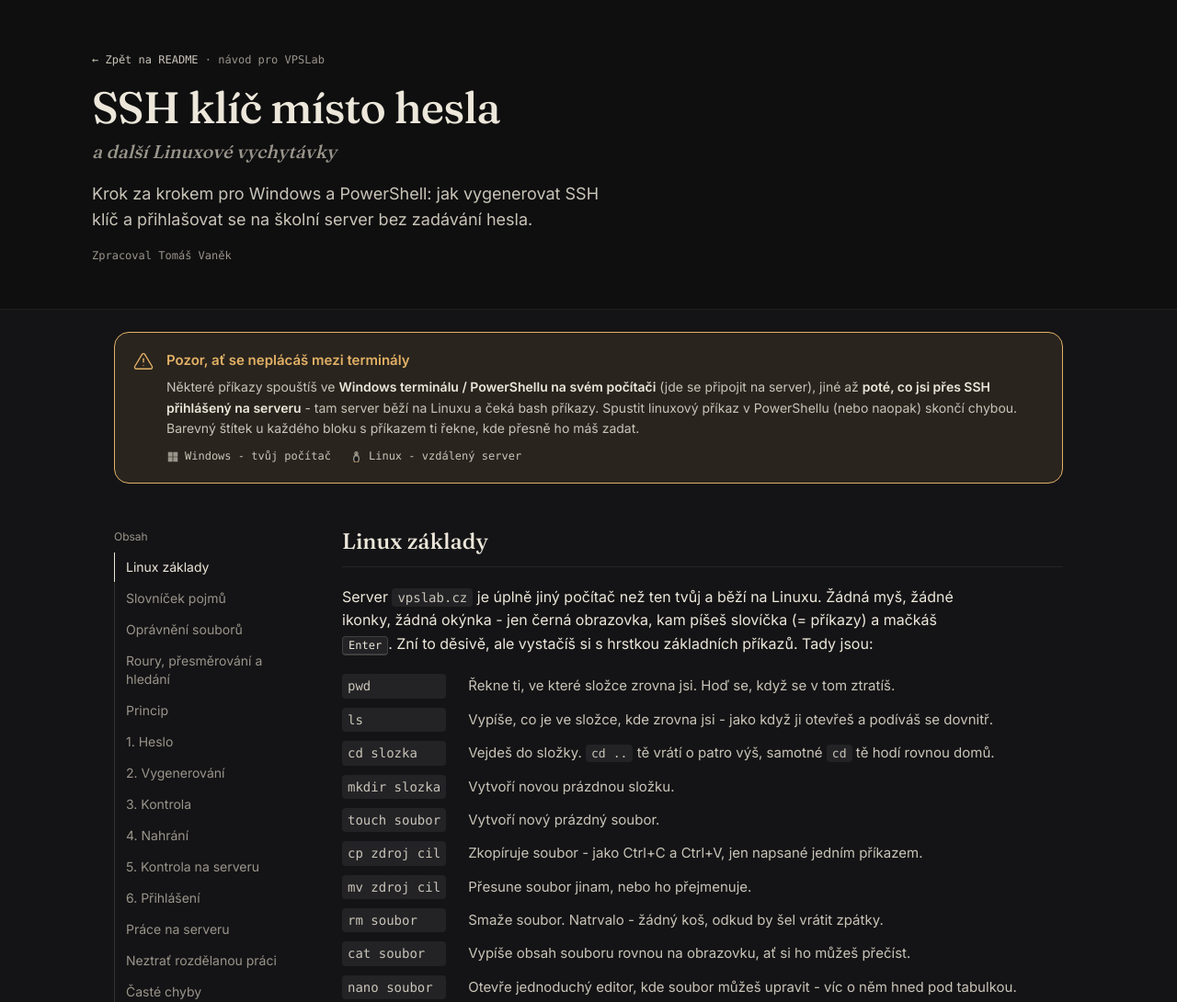
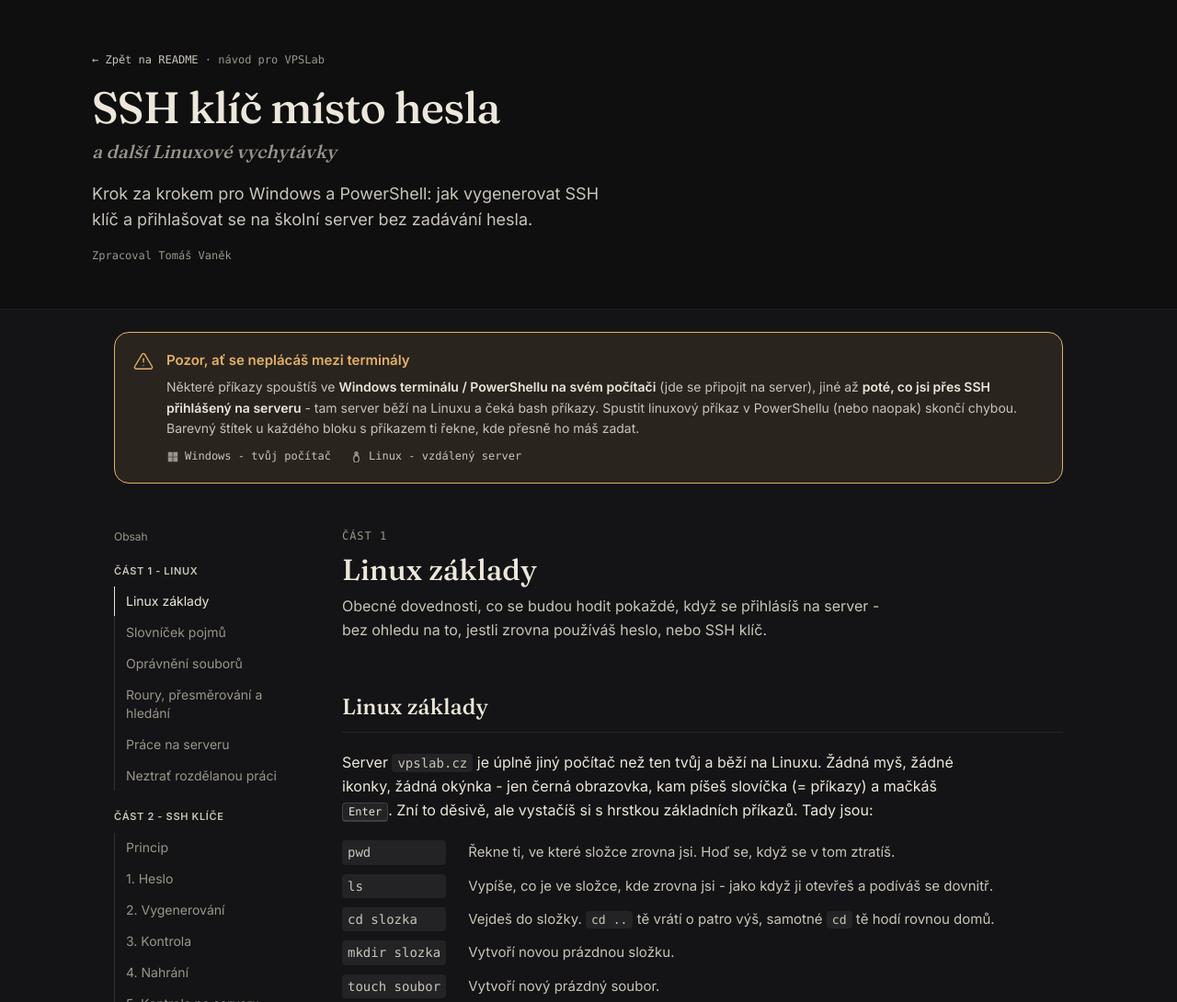
Before and after one commit to tomandesMSH/Readme-4-VPSLab, a plain HTML site: page SSHKeys.html in a window 1280 px wide. Shown: the top 1090 px of the page at 92% size. Drawn offline with Linux system fonts and the light colour scheme.

Commit message:
Split SSHKeys.html content into Linux and SSH-keys parts
Regroups the table of contents into "Část 1 - Linux" and "Část 2 - SSH
klíče", moves "Práce na serveru" and tmux into the Linux cluster so all
general Linux sections sit together before the SSH key walkthrough,
and adds a visual part-divider between the two.

```diff
--- a/SSHKeys.css
+++ b/SSHKeys.css
@@ -149,6 +149,15 @@
     color:var(--muted);
     margin:0 0 8px;
   }
+  nav.toc .toc-group{
+    font-size:11px;
+    font-weight:600;
+    letter-spacing:0.06em;
+    text-transform:uppercase;
+    color:var(--text-soft);
+    margin:20px 0 8px;
+  }
+  nav.toc .toc-group:first-of-type{margin-top:0;}
   nav.toc ol{
     list-style:none;
     margin:0;
@@ -184,6 +193,30 @@
 
   section{margin-top:56px; scroll-margin-top:24px;}
   section:first-child{margin-top:0;}
+
+  /* ---------- part dividers (Linux / SSH klíče) ---------- */
+  .part-divider{
+    margin-top:64px;
+    padding-top:40px;
+    border-top:2px solid var(--line-strong);
+    scroll-margin-top:24px;
+  }
+  .part-divider:first-child{margin-top:0; padding-top:0; border-top:none;}
+  .part-divider .part-label{
+    font-family:var(--mono);
+    font-size:12px;
+    letter-spacing:0.08em;
+    text-transform:uppercase;
+    color:var(--muted);
+    margin:0 0 8px;
+  }
+  .part-divider h2{
+    font-size:32px;
+    line-height:1.2;
+    margin:0 0 8px;
+  }
+  .part-divider p{color:var(--text-soft); margin:0; max-width:60ch;}
+
   section h2{
     font-size:24px;
     line-height:1.25;
--- a/SSHKeys.html
+++ b/SSHKeys.html
@@ -43,11 +43,17 @@
 <div class="shell">
   <nav class="toc" aria-label="Obsah">
     <p class="toc-label">Obsah</p>
+    <p class="toc-group">Část 1 - Linux</p>
     <ol>
       <li><a href="#linux-zaklady">Linux základy</a></li>
       <li><a href="#slovnicek">Slovníček pojmů</a></li>
       <li><a href="#opravneni">Oprávnění souborů</a></li>
       <li><a href="#bash-triky">Roury, přesměrování a hledání</a></li>
+      <li><a href="#sprava-serveru">Práce na serveru</a></li>
+      <li><a href="#tmux">Neztrať rozdělanou práci</a></li>
+    </ol>
+    <p class="toc-group">Část 2 - SSH klíče</p>
+    <ol>
       <li><a href="#princip">Princip</a></li>
       <li><a href="#krok1">1. Heslo</a></li>
       <li><a href="#krok2">2. Vygenerování</a></li>
@@ -55,8 +61,6 @@
       <li><a href="#krok4">4. Nahrání</a></li>
       <li><a href="#krok5">5. Kontrola na serveru</a></li>
       <li><a href="#krok6">6. Přihlášení</a></li>
-      <li><a href="#sprava-serveru">Práce na serveru</a></li>
-      <li><a href="#tmux">Neztrať rozdělanou práci</a></li>
       <li><a href="#chyby">Časté chyby</a></li>
       <li><a href="#bonus">Bonus</a></li>
       <li><a href="#cviceni">Vyzkoušej si sám</a></li>
@@ -65,6 +69,12 @@
   </nav>
 
   <main>
+
+    <div class="part-divider">
+      <p class="part-label">Část 1</p>
+      <h2>Linux základy</h2>
+      <p>Obecné dovednosti, co se budou hodit pokaždé, když se přihlásíš na server - bez ohledu na to, jestli zrovna používáš heslo, nebo SSH klíč.</p>
+    </div>
 
     <section id="linux-zaklady">
       <h2>Linux základy</h2>
@@ -159,6 +169,43 @@
 
       <div class="callout"><strong>Příklad:</strong> chceš zkontrolovat, jestli je tvůj klíč v <code class="path">authorized_keys</code>, ale soubor je dlouhý? Spoj <code class="path">cat</code> s <code class="path">grep</code> přes rouru: <code class="path">cat ~/.ssh/authorized_keys | grep jmeno.prijmeni</code> vypíše jen řádek, co obsahuje tvoje jméno.</div>
     </section>
+
+    <section id="sprava-serveru">
+      <h2>Práce na serveru</h2>
+      <p>Jsi přihlášený a vše funguje - co dál? Pár příkazů, co se hodí, až budeš na serveru něco spravovat nebo instalovat.</p>
+      <div class="cmd-table">
+        <code class="path">df -h</code><span>Kolik místa zbývá na disku (<code class="path">-h</code> = čitelně, v GB místo bajtů).</span>
+        <code class="path">du -sh *</code><span>Kolik místa zabírá každá položka v aktuální složce.</span>
+        <code class="path">ps aux</code><span>Vypíše všechny spuštěné procesy (programy) na serveru.</span>
+        <code class="path">top</code><span>Živý přehled toho, co běží a kolik to zabírá výkonu. Zavřeš klávesou <kbd>Q</kbd>.</span>
+        <code class="path">sudo apt update</code><span>Stáhne seznam dostupných balíčků. Spouštěj vždy před instalací.</span>
+        <code class="path">sudo apt install balicek</code><span>Nainstaluje balíček (program) pod daným jménem.</span>
+        <code class="path">systemctl status sluzba</code><span>Zobrazí, jestli nějaká služba běží - stejný trik pak použiješ u <code class="path">ssh</code> v kroku 5.</span>
+        <code class="path">sudo systemctl restart sluzba</code><span>Restartuje službu, třeba po změně nastavení.</span>
+      </div>
+      <p class="aside">Příkaz <code class="path">apt</code> funguje na distribucích jako Ubuntu/Debian (tedy i na VPSLabu) - na jiném Linuxu by se jmenoval jinak.</p>
+    </section>
+
+    <section id="tmux">
+      <h2>Neztrať rozdělanou práci</h2>
+      <p>SSH spojení se může kdykoliv přerušit - zavřeš notebook, vypadne wifi, usneš. A s ním umře i cokoliv, co jsi na serveru zrovna spustil. Třeba si zkusíš pustit vlastní webový server ve složce <code class="path">~/web</code> (viz Bonus v další části) a chceš, aby běžel dál, i když se odpojíš. Přesně na to je <code class="path">tmux</code>.</p>
+
+      <div class="cmd-table">
+        <code class="path">tmux</code><span>Spustí novou „virtuální obrazovku", která přežije i odpojení.</span>
+        <span><kbd>Ctrl+B</kbd> <kbd>D</kbd></span><span>Odpojí se od session (detach) - ta běží dál na pozadí.</span>
+        <code class="path">tmux attach</code><span>Znovu se připojí k poslední rozdělané session.</span>
+        <code class="path">tmux ls</code><span>Vypíše, jaké session zrovna běží.</span>
+        <code class="path">exit</code><span>Spuštěné uvnitř tmuxu session úplně ukončí.</span>
+      </div>
+
+      <div class="callout"><strong>Příklad:</strong> na serveru spustíš přes <code class="path">tmux</code> příkaz, co má běžet dlouho (třeba webový server). Odpojíš se klávesami <kbd>Ctrl+B</kbd> <kbd>D</kbd>, zavřeš notebook - a příkaz běží dál. Až se zas přihlásíš, napíšeš <code class="path">tmux attach</code> a uvidíš ho přesně tam, kde jsi skončil.</div>
+    </section>
+
+    <div class="part-divider">
+      <p class="part-label">Část 2</p>
+      <h2>SSH klíče</h2>
+      <p>Teď, když umíš základy Linuxu, se pustíme do hlavního tématu návodu - jak se na server přihlásit bez hesla.</p>
+    </div>
 
     <section id="princip">
       <h2>Princip</h2>
@@ -370,37 +417,6 @@ The key's randomart image is:
       </div>
     </section>
 
-    <section id="sprava-serveru">
-      <h2>Práce na serveru</h2>
-      <p>Jsi přihlášený a vše funguje - co dál? Pár příkazů, co se hodí, až budeš na serveru něco spravovat nebo instalovat.</p>
-      <div class="cmd-table">
-        <code class="path">df -h</code><span>Kolik místa zbývá na disku (<code class="path">-h</code> = čitelně, v GB místo bajtů).</span>
-        <code class="path">du -sh *</code><span>Kolik místa zabírá každá položka v aktuální složce.</span>
-        <code class="path">ps aux</code><span>Vypíše všechny spuštěné procesy (programy) na serveru.</span>
-        <code class="path">top</code><span>Živý přehled toho, co běží a kolik to zabírá výkonu. Zavřeš klávesou <kbd>Q</kbd>.</span>
-        <code class="path">sudo apt update</code><span>Stáhne seznam dostupných balíčků. Spouštěj vždy před instalací.</span>
-        <code class="path">sudo apt install balicek</code><span>Nainstaluje balíček (program) pod daným jménem.</span>
-        <code class="path">systemctl status sluzba</code><span>Zobrazí, jestli nějaká služba běží - stejně jako u <code class="path">ssh</code> v kroku 5.</span>
-        <code class="path">sudo systemctl restart sluzba</code><span>Restartuje službu, třeba po změně nastavení.</span>
-      </div>
-      <p class="aside">Příkaz <code class="path">apt</code> funguje na distribucích jako Ubuntu/Debian (tedy i na VPSLabu) - na jiném Linuxu by se jmenoval jinak.</p>
-    </section>
-
-    <section id="tmux">
-      <h2>Neztrať rozdělanou práci</h2>
-      <p>SSH spojení se může kdykoliv přerušit - zavřeš notebook, vypadne wifi, usneš. A s ním umře i cokoliv, co jsi na serveru zrovna spustil. Třeba si zkusíš pustit vlastní webový server ve složce <code class="path">~/web</code> (viz Bonus níže) a chceš, aby běžel dál, i když se odpojíš. Přesně na to je <code class="path">tmux</code>.</p>
-
-      <div class="cmd-table">
-        <code class="path">tmux</code><span>Spustí novou „virtuální obrazovku", která přežije i odpojení.</span>
-        <span><kbd>Ctrl+B</kbd> <kbd>D</kbd></span><span>Odpojí se od session (detach) - ta běží dál na pozadí.</span>
-        <code class="path">tmux attach</code><span>Znovu se připojí k poslední rozdělané session.</span>
-        <code class="path">tmux ls</code><span>Vypíše, jaké session zrovna běží.</span>
-        <code class="path">exit</code><span>Spuštěné uvnitř tmuxu session úplně ukončí.</span>
-      </div>
-
-      <div class="callout"><strong>Příklad:</strong> na serveru spustíš přes <code class="path">tmux</code> příkaz, co má běžet dlouho (třeba webový server). Odpojíš se klávesami <kbd>Ctrl+B</kbd> <kbd>D</kbd>, zavřeš notebook - a příkaz běží dál. Až se zas přihlásíš, napíšeš <code class="path">tmux attach</code> a uvidíš ho přesně tam, kde jsi skončil.</div>
-    </section>
-
     <section id="chyby">
       <h2>Časté chyby</h2>
 
```
